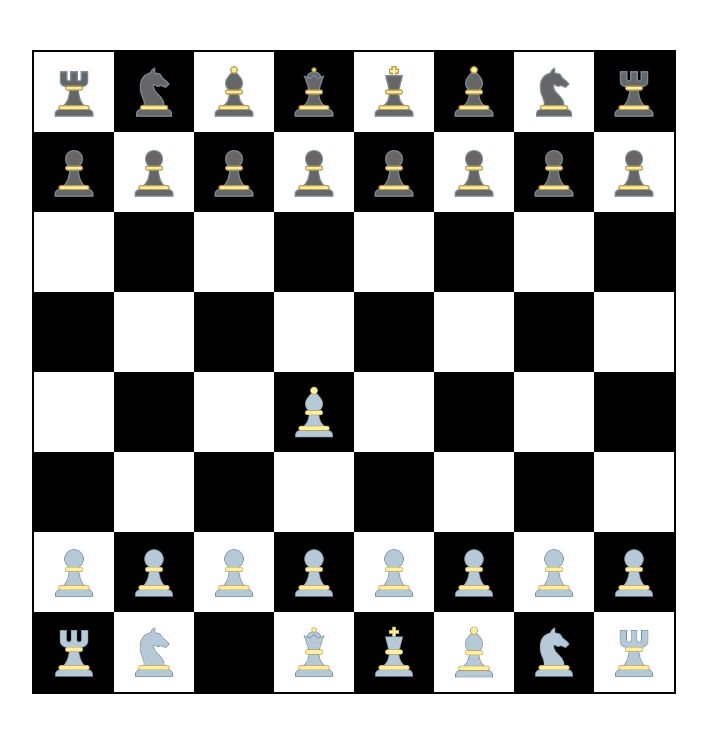
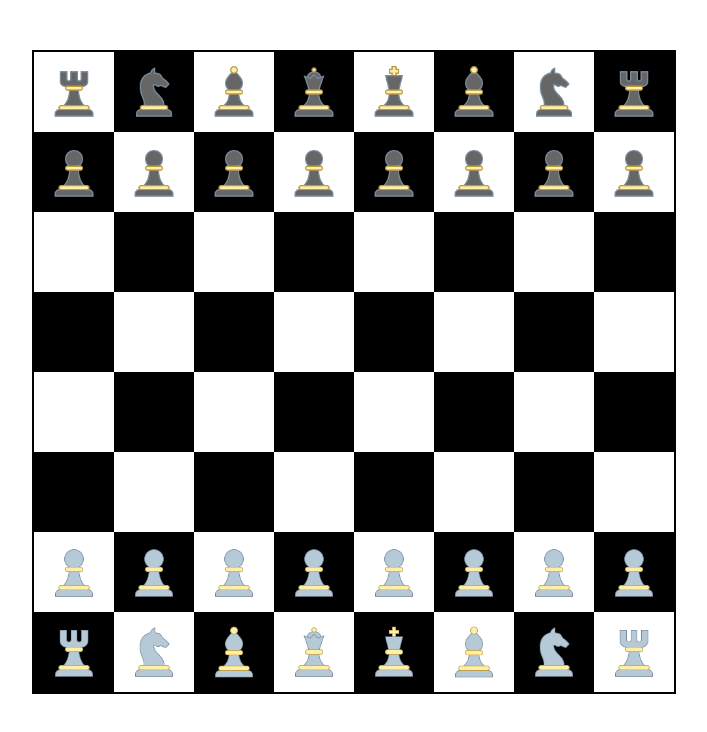
Before and after one commit to DouglasSilv/Vuedrez, a Vue app in the folder xadrez/: page / in a window 1280 px wide. Shown: the top 732 px of the page, without its empty margins (286-993 px from the left). Built offline with nearby package versions, Linux system fonts and the light colour scheme.

Commit message:
adicionar movimentos torre e rainha

```diff
--- a/xadrez/src/assets/pecas.js
+++ b/xadrez/src/assets/pecas.js
@@ -10,7 +10,7 @@ const pecas = [{tipo: 'Peao', lado: 'Branco', linha:7,coluna: 1},
               {tipo: 'Cavalo', lado: 'Branco', linha: 8,coluna: 7},
               {tipo: 'Torre', lado: 'Branco', linha: 8,coluna: 1},
               {tipo: 'Torre', lado: 'Branco', linha: 8,coluna: 8},
-              {tipo: 'Bispo', lado: 'Branco', linha: 5,coluna: 4},
+              {tipo: 'Bispo', lado: 'Branco', linha: 8,coluna: 3},
               {tipo: 'Bispo', lado: 'Branco', linha: 8,coluna: 6},
               {tipo: 'Rei', lado: 'Branco', linha: 8,coluna: 5},
               {tipo: 'Rainha', lado: 'Branco', linha: 8,coluna: 4},
--- a/xadrez/src/components/Quadrado.vue
+++ b/xadrez/src/components/Quadrado.vue
@@ -21,6 +21,8 @@ export default {
         removePecaAtual: Function,
         eliminaPeca: Function,
         mostraOpcoesCavalo: Function,
+        mostraOpcoesTorre: Function,
+        mostraOpcoesRainha: Function,
         isPecaSelecionada: Function,
         movimentos: Array,
         pecaSelecionada: Object
@@ -51,6 +53,11 @@ export default {
                 case 'Bispo':
                     this.mostraOpcoesBispo(this.pecaQuadrado, this.linha, this.coluna)
                     break;
+                case 'Torre':
+                    this.mostraOpcoesTorre(this.pecaQuadrado, this.linha, this.coluna)
+                    break;
+                case 'Rainha':
+                    this.mostraOpcoesRainha(this.pecaQuadrado, this.linha, this.coluna)
                 default:
                     // code block
             }
--- a/xadrez/src/components/Tabuleiro.vue
+++ b/xadrez/src/components/Tabuleiro.vue
@@ -7,6 +7,8 @@
                     :mostraOpcoesPeao="mostraOpcoesPeao"
                     :mostraOpcoesCavalo="mostraOpcoesCavalo"
                     :mostraOpcoesBispo="mostraOpcoesBispo"
+                    :mostraOpcoesTorre="mostraOpcoesTorre"
+                    :mostraOpcoesRainha="mostraOpcoesRainha"
                     :adicionaPeca="adicionaPeca"
                     :adicionaQuadrado="adicionaQuadrado"
                     :removePecaAtual="removePecaAtual"
@@ -113,18 +115,45 @@ export default {
         mostraOpcoesBispo(peca, linha, coluna) {
             setTimeout(() => {
                 var movimentos = []
-                /*for (let i = 1; true; i++) {
-                    if(!this.isValido(coluna+i, linha+i, peca.lado))
-                        break
-                    movimentos.push({id: String(coluna+i)+String(linha+i)})
-                }*/
+
                 movimentos = this.percorreDiagonal('+', '-', movimentos, coluna, linha, peca.lado)
                 movimentos = this.percorreDiagonal('+', '+', movimentos, coluna, linha, peca.lado)
                 movimentos = this.percorreDiagonal('-', '-', movimentos, coluna, linha, peca.lado)
                 movimentos = this.percorreDiagonal('-', '+', movimentos, coluna, linha, peca.lado)
+
                 this.getQuadrados(movimentos)
                 this.pecaSelecionada = peca
             }, 1 );
+        },
+        mostraOpcoesTorre(peca, linha, coluna){
+            setTimeout(() => {
+                var movimentos = []
+
+                movimentos = this.percorreHorizontal('-', movimentos, coluna, linha, peca.lado)
+                movimentos = this.percorreHorizontal('+', movimentos, coluna, linha, peca.lado)
+                movimentos = this.percorreVertical('+', movimentos, coluna, linha, peca.lado)
+                movimentos = this.percorreVertical('-', movimentos, coluna, linha, peca.lado)
+
+                this.getQuadrados(movimentos)
+                this.pecaSelecionada = peca
+            }, 1);
+        },
+        mostraOpcoesRainha(peca, linha, coluna){
+            setTimeout(() => {
+                var movimentos = []
+
+                movimentos = this.percorreHorizontal('-', movimentos, coluna, linha, peca.lado)
+                movimentos = this.percorreHorizontal('+', movimentos, coluna, linha, peca.lado)
+                movimentos = this.percorreVertical('+', movimentos, coluna, linha, peca.lado)
+                movimentos = this.percorreVertical('-', movimentos, coluna, linha, peca.lado)
+                movimentos = this.percorreDiagonal('+', '-', movimentos, coluna, linha, peca.lado)
+                movimentos = this.percorreDiagonal('+', '+', movimentos, coluna, linha, peca.lado)
+                movimentos = this.percorreDiagonal('-', '-', movimentos, coluna, linha, peca.lado)
+                movimentos = this.percorreDiagonal('-', '+', movimentos, coluna, linha, peca.lado)
+
+                this.getQuadrados(movimentos)
+                this.pecaSelecionada = peca
+            }, 1);
         },
         percorreDiagonal(sinal1, sinal2, movimentos, coluna, linha, lado){
             sinal1 = this.getSinal(sinal1)
@@ -134,8 +163,36 @@ export default {
 
                 movimentos.push({id: String(coluna+(i*sinal1))+String(linha+(i*sinal2))})
 
-                if (this.getQuadrado((coluna+(i*sinal1))+(0*sinal1), (linha+(i*sinal2))+0*sinal2)
-                && this.getQuadrado((coluna+(i*sinal1))+(0*sinal1), (linha+(i*sinal2))+0*sinal2).quadrado.__vue__.pecaQuadrado.lado == 'Preto') break
+                if (this.getQuadrado((coluna+(i*sinal1)), (linha+(i*sinal2)))
+                && this.getQuadrado((coluna+(i*sinal1)), (linha+(i*sinal2))).quadrado.__vue__.pecaQuadrado.lado == this.getAdversario(lado)) break
+            }
+
+            return movimentos
+        },
+        percorreHorizontal(sinal, movimentos, coluna, linha, lado){
+            sinal = this.getSinal(sinal)
+
+            for (let i = 1; true; i++) {
+                if(!this.isValido(coluna+(i*sinal), linha, lado)) break
+                movimentos.push({id: String(coluna+(i*sinal))+String(linha)})
+
+                if(this.getQuadrado(coluna+(i*sinal), linha)
+                && this.getQuadrado(coluna+(i*sinal), linha).quadrado.__vue__.pecaQuadrado.lado == this.getAdversario(lado))
+                    break;
+            }
+
+            return movimentos
+        },
+        percorreVertical(sinal, movimentos, coluna, linha, lado){
+            sinal = this.getSinal(sinal)
+
+            for (let i = 1; true; i++) {
+                if(!this.isValido(coluna, linha+(i*sinal), lado)) break
+                movimentos.push({id: String(coluna)+String(linha+(i*sinal))})
+
+                if(this.getQuadrado(coluna, linha+(i*sinal))
+                && this.getQuadrado(coluna, linha+(i*sinal)).quadrado.__vue__.pecaQuadrado.lado == this.getAdversario(lado))
+                    break;
             }
 
             return movimentos
@@ -147,13 +204,16 @@ export default {
                 return -1
             }
         },
-        isOcupadoEValidoPeao(coluna, linha, lado){
+        getAdversario(lado) {
             var adversario = ''
             if (lado === 'Branco'){
-                adversario = 'Preto'
+                return adversario = 'Preto'
             }else {
-                adversario = 'Branco'
+                return adversario = 'Branco'
             }
+        },
+        isOcupadoEValidoPeao(coluna, linha, lado){
+            var adversario = this.getAdversario(lado)
 
             if(this.getQuadrado(coluna, linha)
                && this.getQuadrado(coluna, linha).quadrado.__vue__.ocupado === true
```
